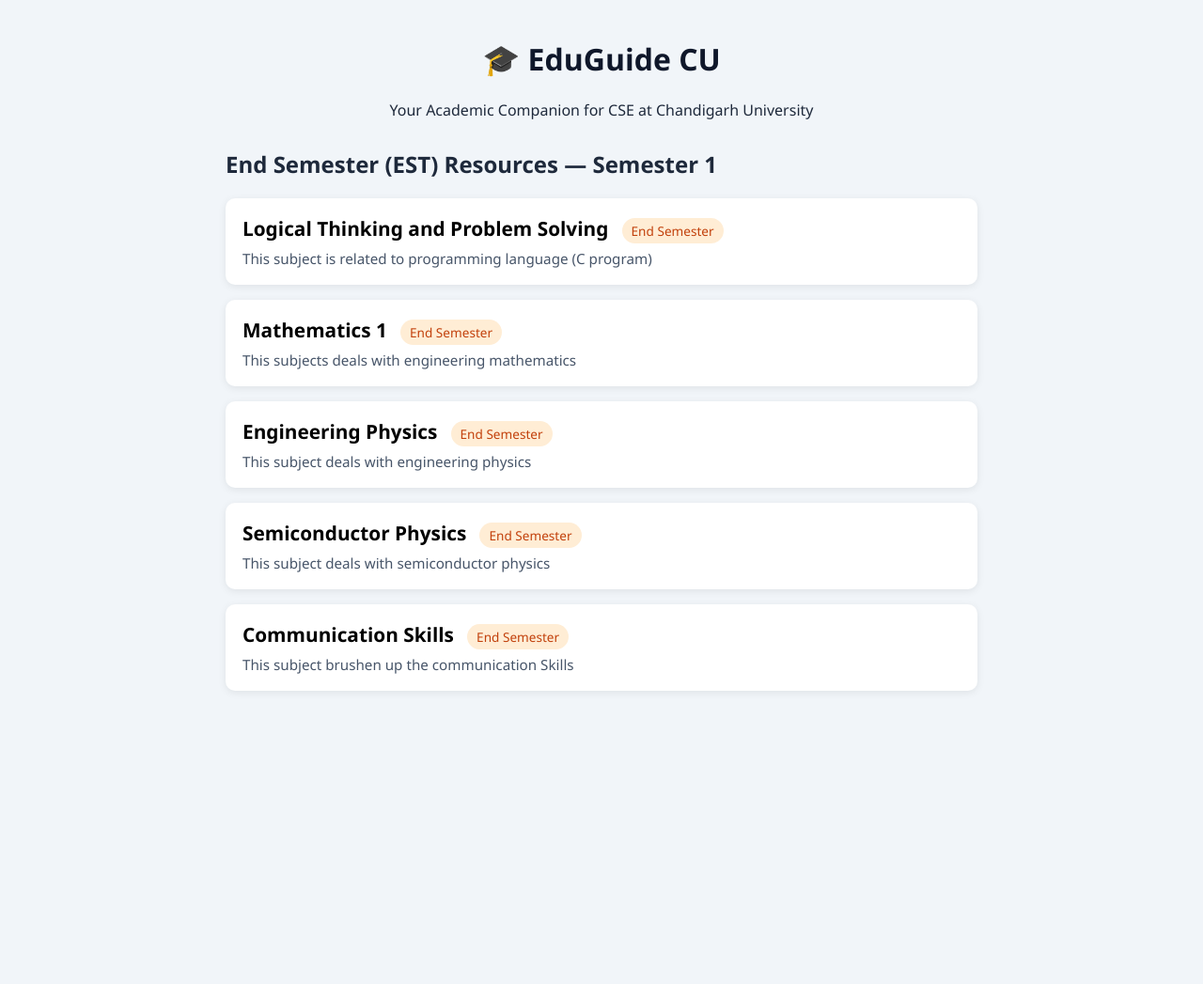
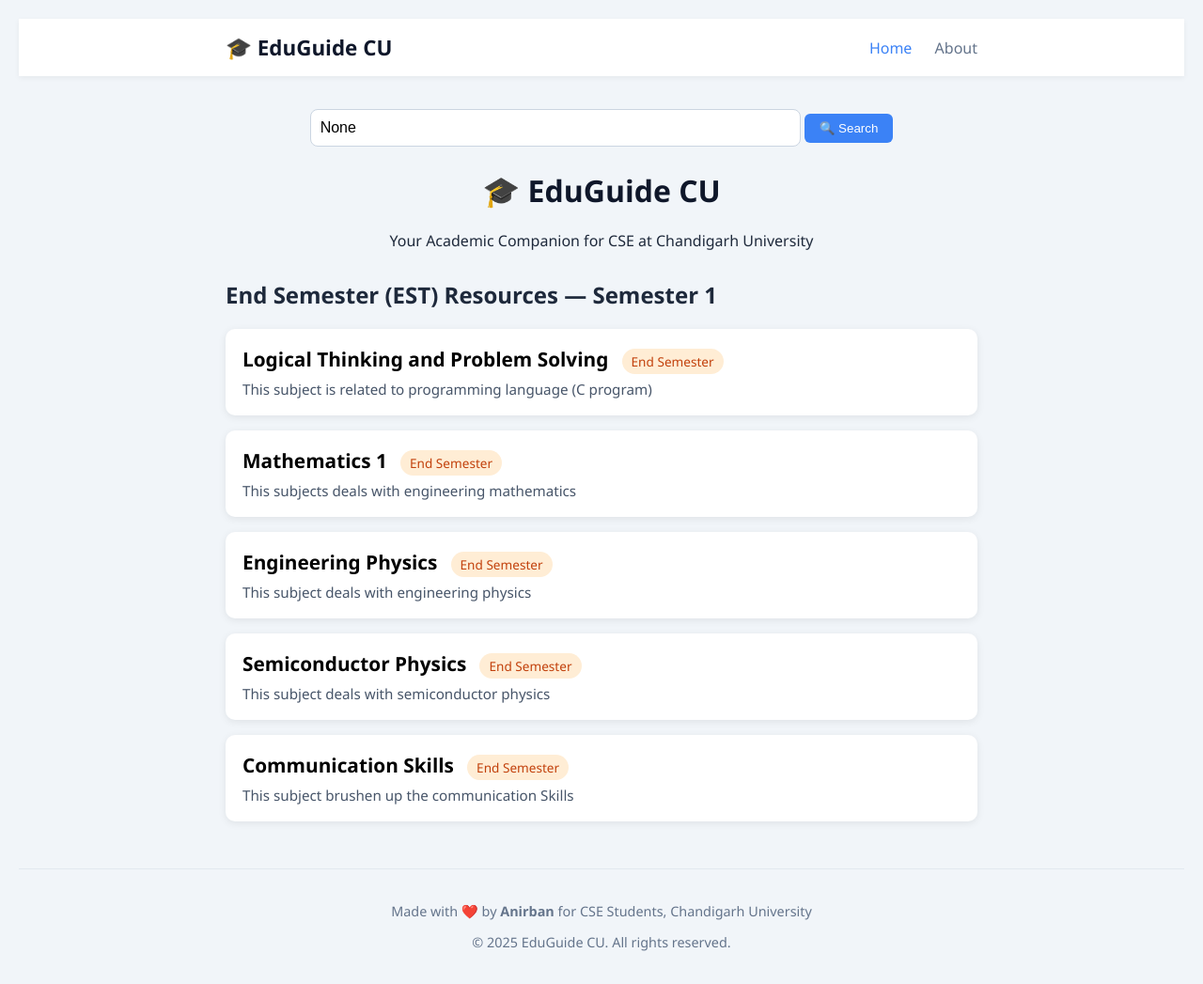
Before and after one commit to anirban-commits/edu-guide-cu, a Django app: page / in a window 1280 px wide. Shown: the whole page at 94% size. Before the commit the page ends 735 px from the top, so only its background shows below. Run offline with Django 5.2, Linux system fonts and the light colour scheme; data comes from the database, SQL or seed files in the repository; both versions use the stored data as it was after the commit.

Commit message:
Day 5: PDF uploads, search, navbar, footer, UI polish

```diff
--- a/core/templates/home.html
+++ b/core/templates/home.html
@@ -56,10 +56,42 @@
             color: #475569;
             font-size: 0.95em;
         }
+        .subject-card:hover {
+            transform: translateY(-3px);
+            box-shadow: 0 6px 16px rgba(0,0,0,0.1);
+            transition: all 0.2s ease;
+        }
     </style>
 </head>
 <body>
+    <!-- Navbar -->
+    <nav style="background: white; box-shadow: 0 2px 6px rgba(0,0,0,0.05); padding: 15px 0; margin-bottom: 30px;">
+        <div class="container" style="max-width: 800px; margin: 0 auto; display: flex; justify-content: space-between; align-items: center;">
+            <a href="{% url 'home' %}" style="font-size: 1.4em; font-weight: 700; color: #0f172a; text-decoration: none;">
+                🎓 EduGuide CU
+            </a>
+            <div>
+                <a href="{% url 'home' %}" style="margin-right: 20px; color: #3b82f6; text-decoration: none;">Home</a>
+                <a href="#" style="color: #64748b; text-decoration: none;">About</a>
+            </div>
+        </div>
+    </nav>
     <div class="container">
+        <form method="get" style="margin-bottom: 25px; text-align: center;">
+            <input
+            type="text"
+            name="q"
+            placeholder="Search subjects (e.g., Physics, Maths)..."
+            value="{{ query }}"
+            style="padding: 10px; width: 100%; max-width: 500px; border: 1px solid #cbd5e1; border-radius: 8px; font-size: 1rem;"
+            >
+            <button type="submit" style="margin-top: 10px; padding: 8px 16px; background: #3b82f6; color: white; border: none; border-radius: 6px; cursor: pointer;">
+                🔍 Search
+            </button>
+            {% if query %}
+                <a href="{% url 'home' %}" style="margin-left: 10px; color: #ef4444; text-decoration: none;">Clear</a>
+            {% endif %}
+        </form>
         <header>
             <h1>🎓 EduGuide CU</h1>
             <p>Your Academic Companion for CSE at Chandigarh University</p>
@@ -86,5 +118,10 @@
             <p>No EST subjects added yet.</p>
         {% endif %}
     </div>
+<!-- Footer -->
+<footer style="margin-top: 50px; padding-top: 20px; border-top: 1px solid #e2e8f0; text-align: center; color: #64748b; font-size: 0.9em;">
+    <p>Made with ❤️ by <strong>Anirban</strong> for CSE Students, Chandigarh University</p>
+    <p>© 2025 EduGuide CU. All rights reserved.</p>
+</footer>
 </body>
 </html>
--- a/core/views.py
+++ b/core/views.py
@@ -1,16 +1,17 @@
-from django.shortcuts import render
+from django.shortcuts import render, get_object_or_404
+from django.db.models import Q
 from .models import Subject
 
 def home(request):
-    est_subjects = Subject.objects.filter(exam_type='EST')
-    return render(request, 'home.html', {'subjects': est_subjects})
-
-from django.shortcuts import render, get_object_or_404
-from .models import Subject
-
-def home(request):
-    est_subjects = Subject.objects.filter(exam_type='EST')
-    return render(request, 'home.html', {'subjects': est_subjects})
+    query = request.GET.get('q')
+    if query:
+        subjects = Subject.objects.filter(
+            Q(name__icontains=query) | Q(description__icontains=query),
+            exam_type='EST'  # ← You’re using EST, not MST-1
+        )
+    else:
+        subjects = Subject.objects.filter(exam_type='EST')
+    return render(request, 'home.html', {'subjects': subjects, 'query': query})
 
 def subject_detail(request, subject_id):
     subject = get_object_or_404(Subject, id=subject_id)
```
Also changed, not shown: core/templates/subject_detail.html (+23 -1 lines), db.sqlite3, 1 other file.
